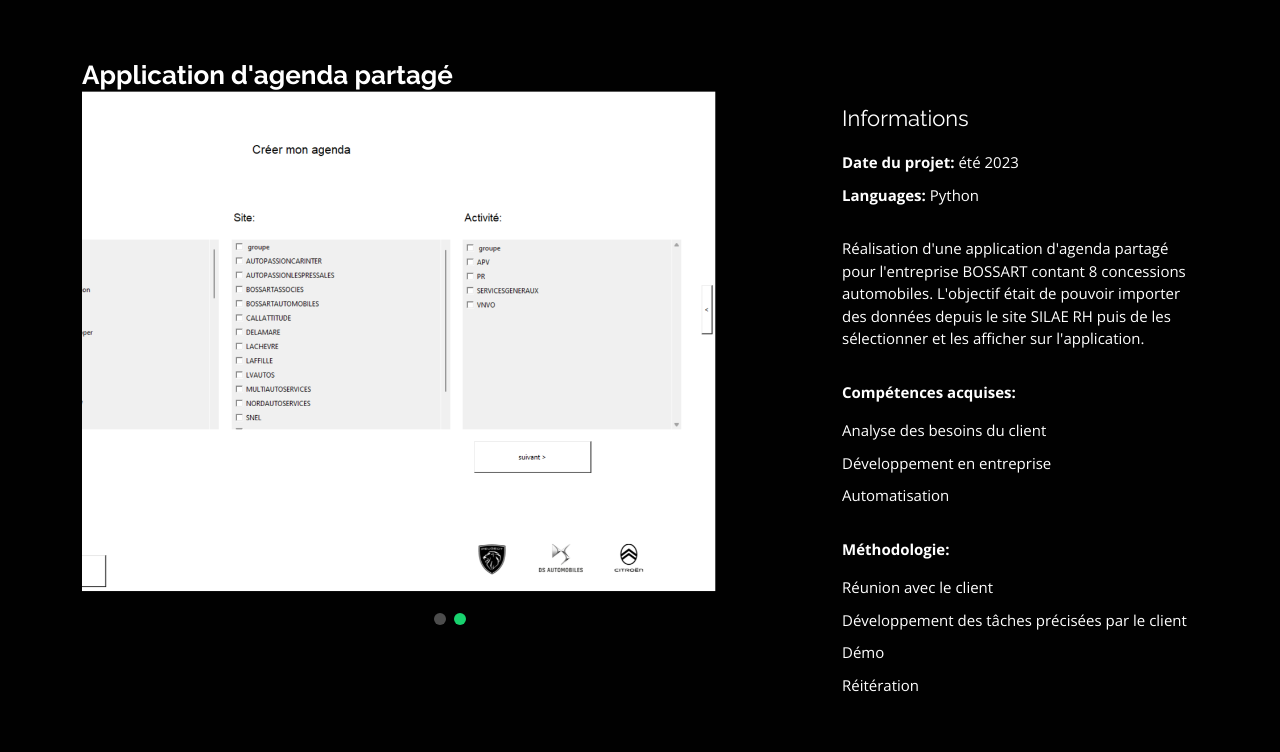
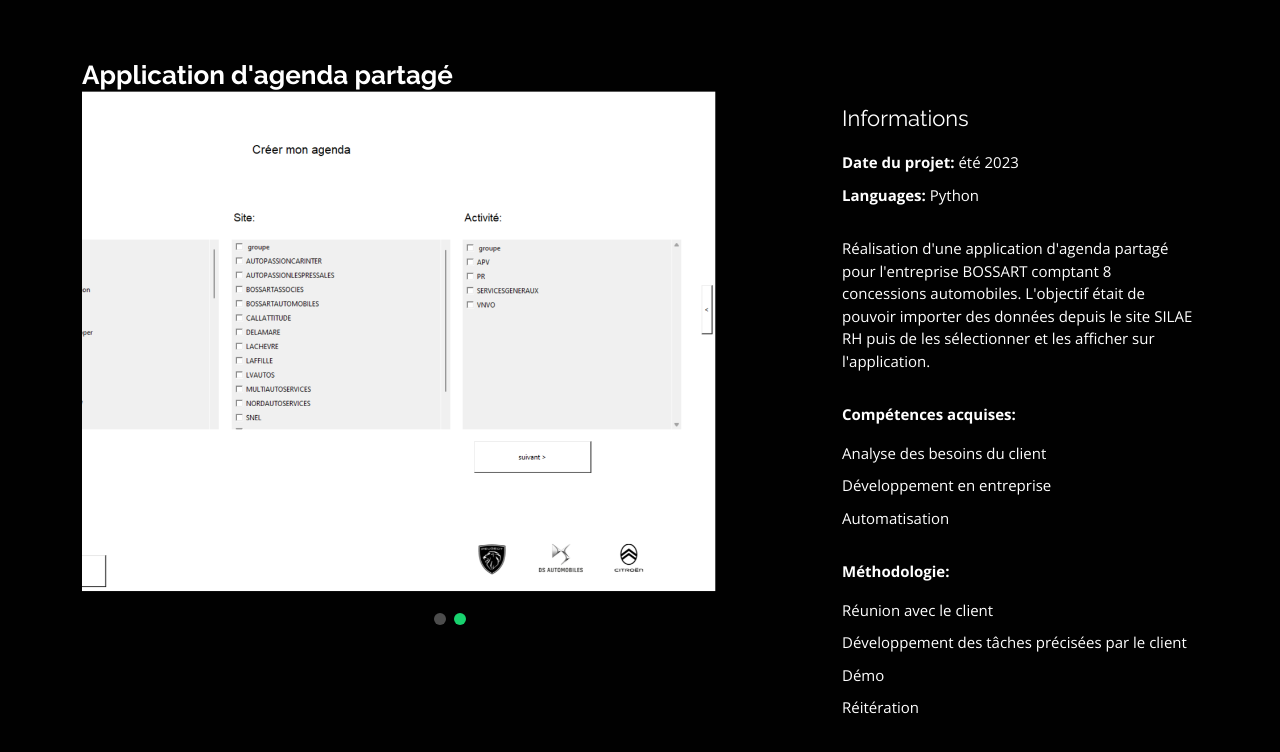
Before and after one commit to skut01/portfolio2, a plain HTML site: page portfolio-bossart.html in a window 1280 px wide. Drawn offline with nearby package versions, Linux system fonts and the light colour scheme.

Commit message:
Update portfolio-bossart.html

```diff
--- a/portfolio-bossart.html
+++ b/portfolio-bossart.html
@@ -81,7 +81,7 @@
               <li><strong>Languages: </strong>Python</li>
             </ul>
             <p>
-                Réalisation d'une application d'agenda partagé pour l'entreprise BOSSART contant 8 concessions automobiles. L'objectif était de pouvoir importer des données depuis le site SILAE RH puis de les sélectionner et les afficher sur l'application.
+                Réalisation d'une application d'agenda partagé pour l'entreprise BOSSART comptant 8 concessions automobiles. L'objectif était de pouvoir importer des données depuis le site SILAE RH puis de les sélectionner et les afficher sur l'application.
             </p>
 
             <ul>
```
